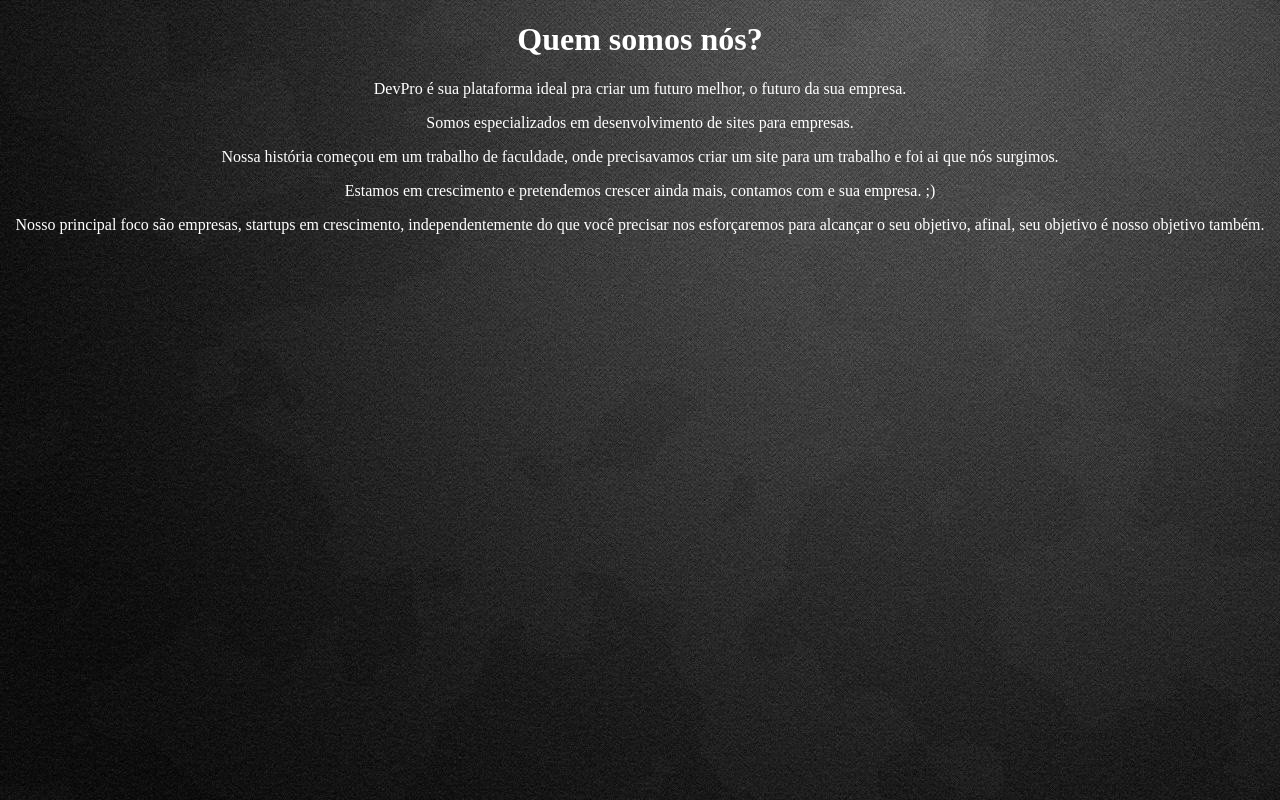
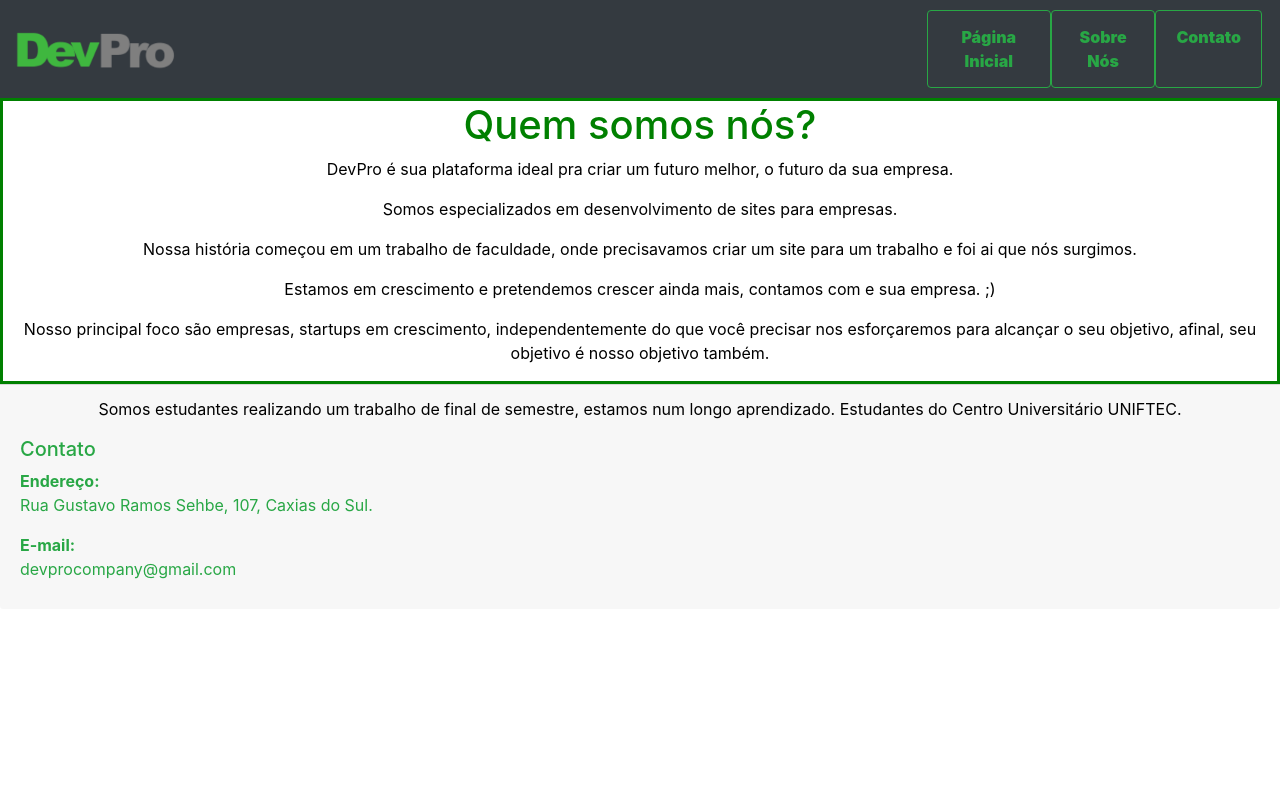
Before and after one commit to mayckolsilva/DevPro, a plain HTML site: page about_us.html in a window 1280 px wide. Drawn offline with Linux system fonts and the light colour scheme.

Commit message:
Atualização do about_us
layout definido, falta apenas umas mudanças no texto

```diff
--- a/_css/about_us.css
+++ b/_css/about_us.css
@@ -1,16 +1,21 @@
 h1{
-    color: white;
+    color: green;
     text-align: center;
 }
 
 p{
-    color: white;
+    color: black;
     text-align: center;
 }
 
 body{
-    background-image: url('../_imagens/bkgimg.jpg');
+    font-family: 'Source Sans Pro';
 }
-div{
-    align-items: center;
+
+.txt{
+    border: solid;
+    border-color: green;
 }
+.students{
+   color: green;
+}
--- a/about_us.html
+++ b/about_us.html
@@ -4,17 +4,55 @@
         <title>Quem é DevPro?</title>
         <link rel="stylesheet" href="_css/about_us.css" >
         <meta charset="UTF-8">
+        <meta name="viewport" content="width=device-width, initial-scale=1, shrink-to-fit=no">
+        <link rel="stylesheet" href="./bootstrap/css/bootstrap.css">
+        <meta charset="UTF-8">
+        <meta name="description" content="Divulgação do nosso trabalho como desenvolvedores de Web Sites.">
+        <meta name="keywords" content="DevPro, Programação Web, JavaScript, Sites">
+        <meta name="author" content="DevPro">
     </head>
     <body>
-        <header>
+        <nav class="navbar navbar-expand-lg bg-dark">
+            <a class="navbar-brand" href="#">
+                <img src="./_imagens/logoDevpro.png" width="160px" height="60px" class="d-inline-block align-top" alt="Logo DevPro">
+            </a>
+            <div class="navbar-collapse">
+                <ul class="navbar-nav">
+                    <li class="nav-item btn btn-outline-success">
+                        <a class="nav-link text-success strong" href="index.html" target="_blank"><b><strong>Página Inicial</strong></b></a>
+                    </li>
+                    <li class="nav-item btn btn-outline-success">
+                        <a class="nav-link text-success" href="about_us.html" target="_blank"><b><strong>Sobre Nós</strong></b></a>
+                    </li>
+                    <li class="nav-item btn btn-outline-success">
+                        <a class="nav-link text-success" href="contato.html" target="_blank"><b><strong>Contato</strong></b></a>
+                    </li>
+                </ul>
+            </div>
+        </nav>
+        <div class="txt">
             <h1>Quem somos nós?</h1>
-        </header>
-        <div>
             <p>DevPro é sua plataforma ideal pra criar um futuro melhor, o futuro da sua empresa.</p>
             <p>Somos especializados em desenvolvimento de sites para empresas.</p>
             <p>Nossa história começou em um trabalho de faculdade, onde precisavamos criar um site para um trabalho e foi ai que nós surgimos.</p>
             <p>Estamos em crescimento e pretendemos crescer ainda mais, contamos com e sua empresa. ;)</p>
             <p>Nosso principal foco são empresas, startups em crescimento, independentemente do que você precisar nos esforçaremos para alcançar o seu objetivo, afinal, seu objetivo é nosso objetivo também.</p>
         </div>
+        <footer class="card-footer float-md-left text-success">
+            <div class="students">
+                <p>Somos estudantes realizando um trabalho de final de semestre, estamos num longo aprendizado. Estudantes do Centro Universitário UNIFTEC.</p>
+            </div>
+            <div class="contacts">
+                <h5>Contato</h5>
+                <dl>
+                    <dt>Endereço:</dt>
+                    <dd>Rua Gustavo Ramos Sehbe, 107, Caxias do Sul.</dd>
+                </dl>
+                <dl>
+                    <dt>E-mail:</dt>
+                    <dd>devprocompany@gmail.com</dd>
+                </dl>
+            </div>
+        </footer>
     </body>
 </html>
```
